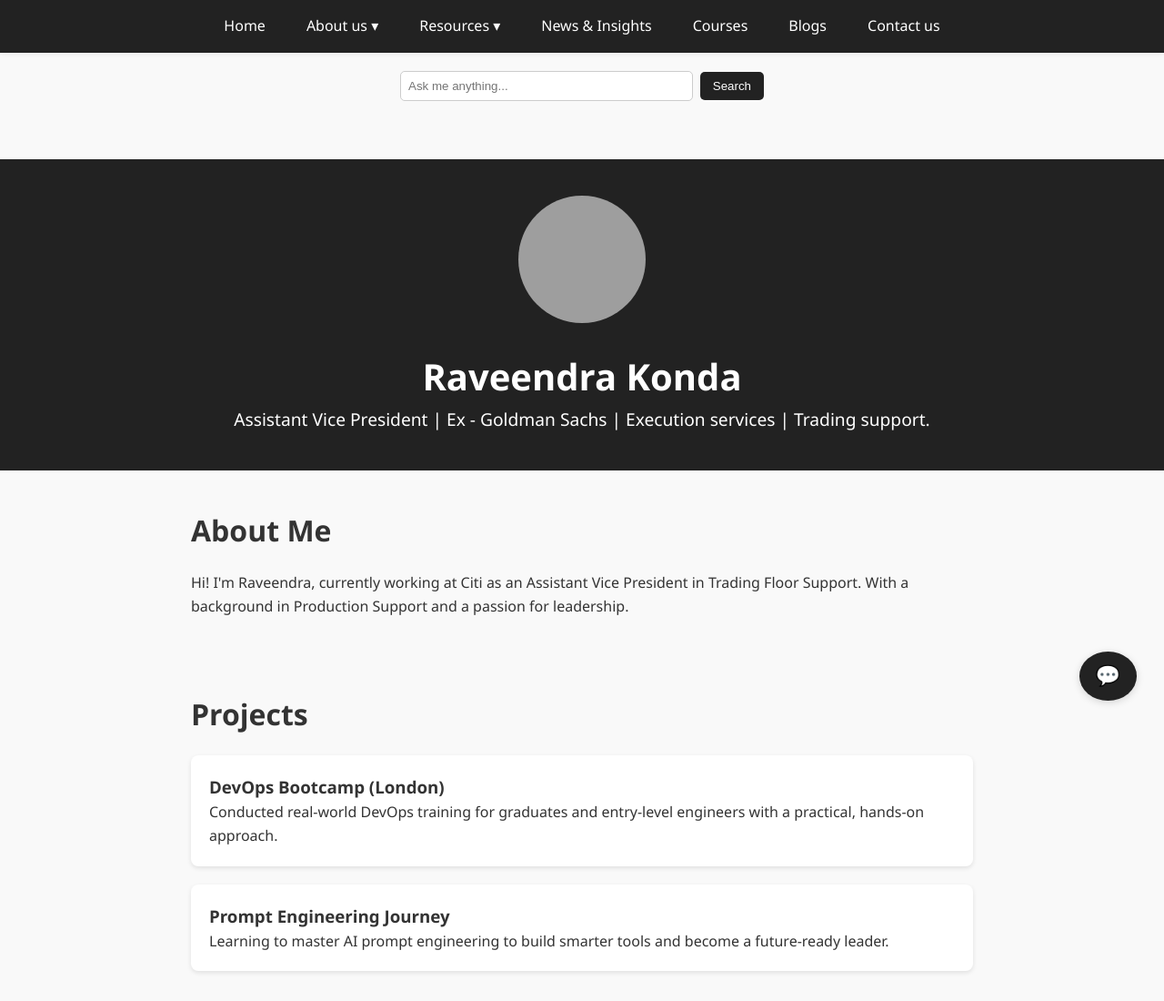
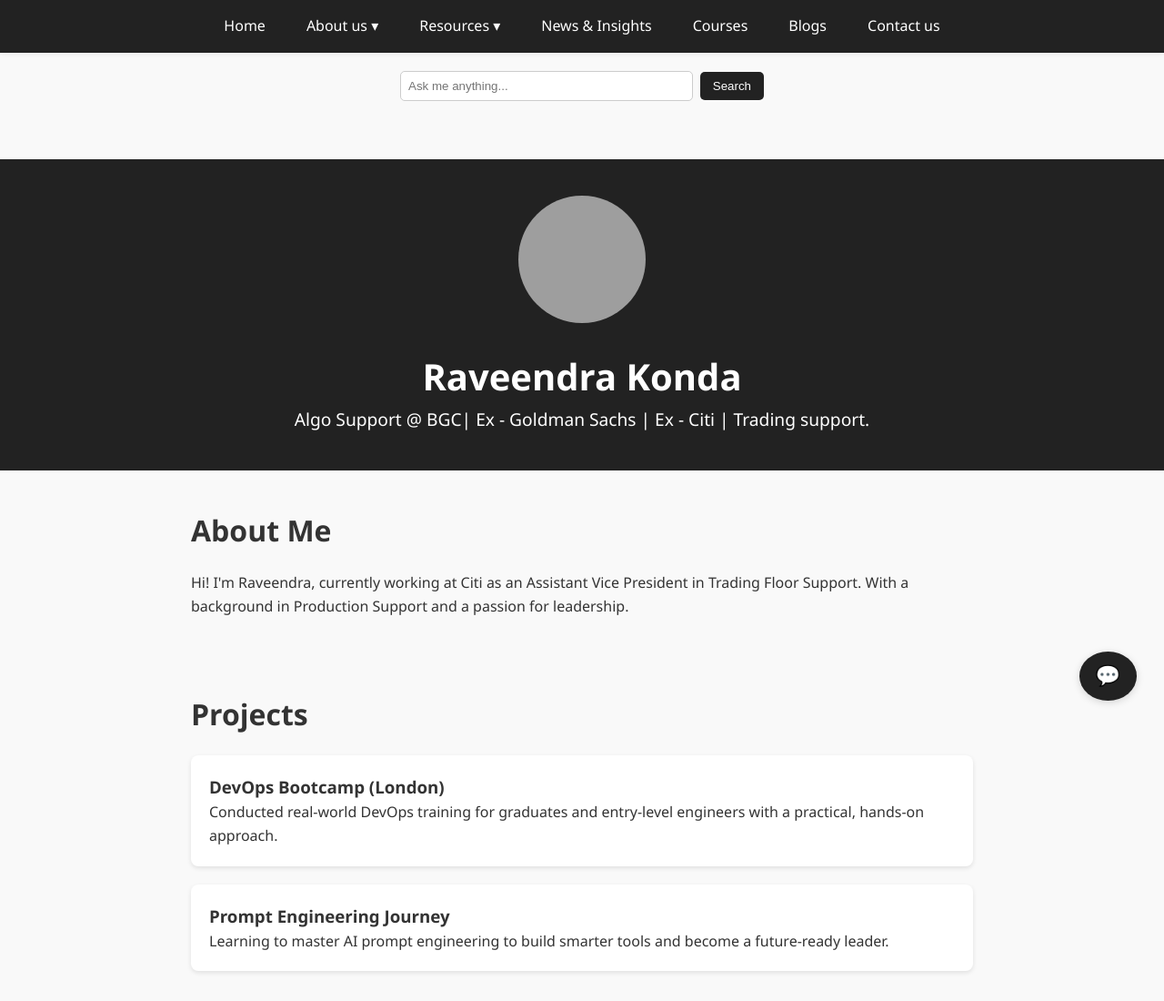
Before and after one commit to raveendrakonda-com/raveendrakonda.com, a website: page index.html in a window 1280 px wide. Shown: the top 1100 px of the page at 91% size. Drawn offline with Linux system fonts and the light colour scheme; grey boxes are pictures that could not be loaded.

Commit message:
Update profile description in index.html

```diff
--- a/index.html
+++ b/index.html
@@ -218,7 +218,7 @@
   <header>
     <img src="IMG_6159.jpeg" alt="Profile picture of Raveendra Konda" style="width:140px;height:140px;border-radius:50%;object-fit:cover;margin-bottom:20px;">
     <h1>Raveendra Konda</h1>
-    <p>Assistant Vice President | Ex - Goldman Sachs | Execution services | Trading support.</p>
+    <p>Algo Support @ BGC| Ex - Goldman Sachs | Ex - Citi | Trading support.</p>
   </header>
 
   <!-- Old nav hidden, replaced by menu bar -->
```
